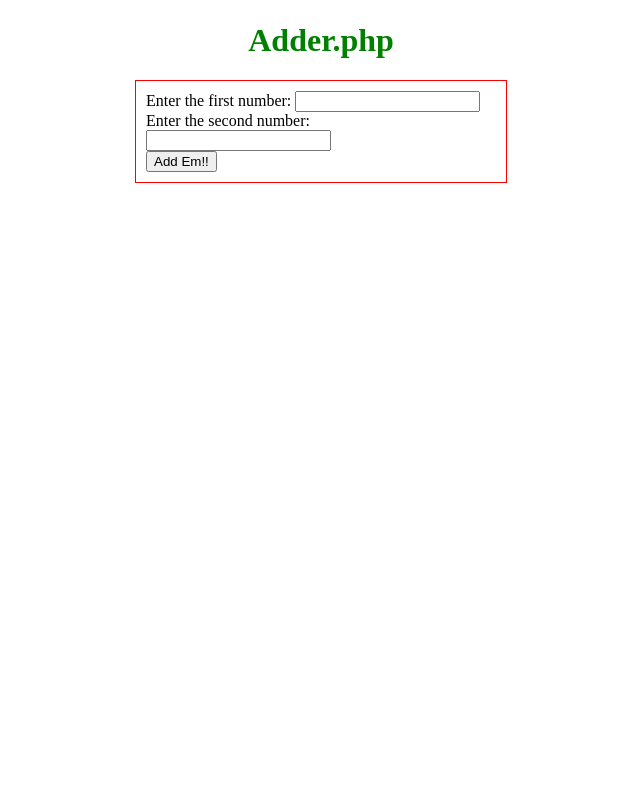
After one commit to zhanhost/it261, a PHP site: page /troubleshoot.php in a window 1280 px wide. The commit adds this page. Shown: the whole page, without its empty margins (319-959 px from the left). Run offline with PHP 8.4, Linux system fonts and the light colour scheme.

Commit message:
Add files via upload

```diff
--- a/index.php
+++ b/index.php
@@ -13,8 +13,8 @@
             <h1><a href="index.php">Zhan's Portal Page</a></h1>
             <nav>
                 <ul>
-                    <li><a href="">Switch</a></li>
-                    <li><a href="">Troubleshoot</a></li>
+                    <li><a href="./website/daily.php">Switch</a></li>
+                    <li><a href="troubleshoot.php">Troubleshoot</a></li>
                     <li><a href="">Calendar</a></li>
                     <li><a href="">Email</a></li>
                     <li><a href="">Database</a></li>
--- /dev/null
+++ b/troubleshoot.php
@@ -0,0 +1,86 @@
+<html>
+<head>
+<title>My Adder Assignment</title>
+<style>
+    p {
+        color: red;
+        text-align: center;
+    }
+    h1 {
+        color:green;
+        text-align: center;
+        margin-top: 21.5px;
+    }
+    h2 {
+        font-size: 1.5em;
+        text-align: center;
+    }
+    form {
+        width: 350px;
+        margin: 0 auto;
+        border: 1px solid red;
+        padding: 10px;
+    }
+</style>
+</head>
+
+<body>
+<h1>Adder.php</h1>
+<form action="" method="post">
+        <label>Enter the first number:</label>
+        <input type="text" name="num1"><br>
+        <label>Enter the second number:</label>
+        <input type="text" name="num2"><br>
+        <input type="submit" value="Add Em!!">
+</form>
+<?php
+    //need to add logic uhh
+    //if isset num1, num2 : yippy and skippy
+    //nested if : if fields are empty, echo the error message: 'Please fill out your numbers'
+    //else, execute the form
+
+    if(isset($_POST['num1'], $_POST['num2'])){
+        if(empty($_POST['num1'] && $_POST['num2'])) {
+            echo '<p>Please fill out your numbers</p>';
+        } //end nested if empty
+        else {
+            $num1 = $_POST['num1'];
+            $num2 = $_POST['num2'];
+            $myTotal = intval($num1) + intval($num2);
+
+            echo '<h2>You added ' .$num1. ' and ' .$num2. '</h2>';
+            echo '<p style="color:red;">and the answer is <br>' .$myTotal .'!</p>';
+            echo '<p><a href="">Reset page</a></p>';
+        } //end nested else
+    } //end if isset
+?>
+</body>
+</html>
+
+<!-- Added missing ?> php end tag -->
+<!-- Moved PHP code from above the <html> tag to inside it, after form and before the ending </body> tag -->
+<!-- Removed ';{?> at the bottom of the file -->
+<!-- Added the num2 variable inside the PHP if isset statement -->
+<!-- Removed extra - before the = when assigning $myTotal a value equation -->
+<!-- When assigning $myTotal, changed $Num2 to $num2 as variables are case-sensitive -->
+<!-- When assigning $myTotal, included the intval() function to both num1 and num2 to ensure that the input value returns an integer so that it can add the numbers. Also, I noticed that in the official repaired adder, it will display "and the answer is 0!" when the input values are alphabetical letters instead of numbers, like A and B -->
+<!-- Changed " to ' at first echo, after <h2> tag -->
+<!-- Changed " to ' at first echo after $num1 concatenation -->
+<!-- Added ' at first echo between $num1 and $num2 concatenation -->
+<!-- Removed extra " at first echo after $num2 concatenation -->
+<!-- Added missing </h2> tag at the first echo -->
+<!-- At second echo, moved style color red from after the break to inside the <p> tag -->
+<!-- At second echo, added missing . concatenation period between <br> and $myTotal -->
+<!-- At second echo, replaced double quotes to single quotes and deleted any extras -->
+<!-- At second echo, moved ending single quote to after the </p> and before the semi-colon ; -->
+<!-- At third echo, added missing </p> after the </a> -->
+<!-- At third echo, added missing semi-colon at the end -->
+<!-- Removed unnecessary forward slash \ in the beginning <form> tag -->
+<!-- Added method="post" in the form tag -->
+<!-- Added missing <label> tag inside the form -->
+<!-- Inside the form, replaced Num1 with num2 as variables are case-sensitive -->
+<!-- Inside the form, fixed the second label tag -->
+<!-- Inside the form, added missing double quote " on the submit button line when assigning value -->
+<!-- Created an if-empty statement to display an error message if fields were empty -->
+<!-- Created an else statement to display the form if fields were filled -->
+<!-- Moved $num1, $num2, $myTotal variable assignments and all echos to be inside the else-statement so that way they only execute if the input fields have content -->
```
